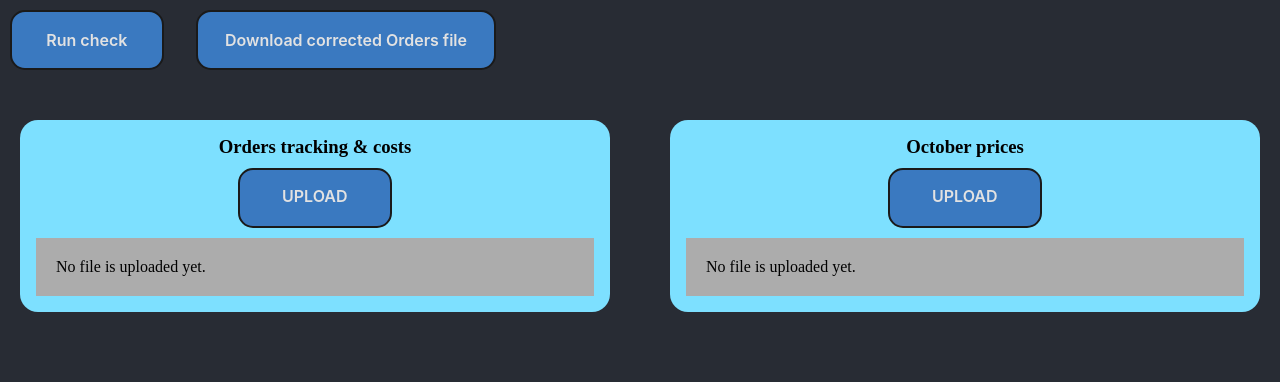
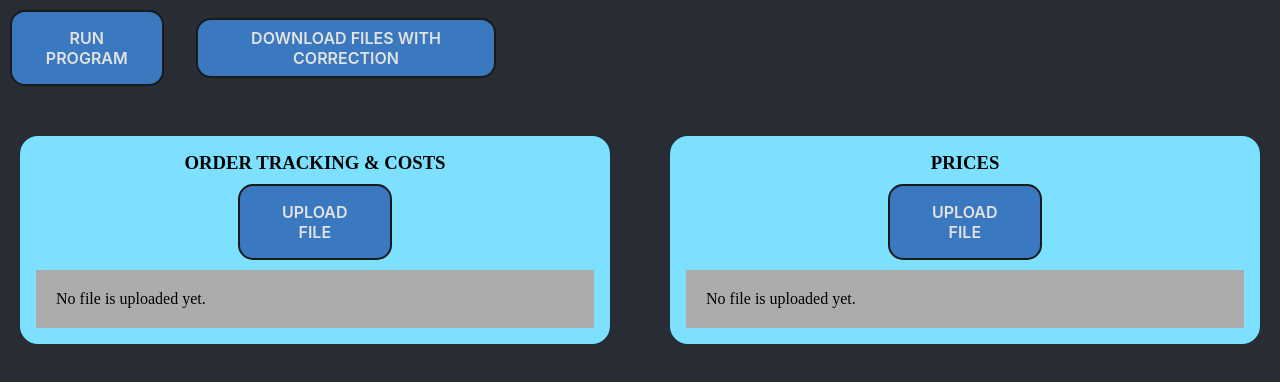
Before and after one commit to Kam-ino/Shopify_Invoice_Checker, a React (Create React App) app in the folder suley-shopify/: page / in a window 1280 px wide. Shown: the top 382 px of the page. Built offline with nearby package versions, Linux system fonts and the light colour scheme.

Commit message:
TUTORIAL

```diff
--- a/suley-shopify/src/App.js
+++ b/suley-shopify/src/App.js
@@ -291,25 +291,25 @@ function App() {
       {/* Top buttons */}
       <div className="controls">
         <button className="button" onClick={handleRunCheck}>
-          Run check
+          RUN PROGRAM
         </button>
         <button className="button secondary" onClick={handleDownload}>
-          Download corrected Orders file
+          DOWNLOAD FILES WITH CORRECTION
         </button>
         {message && <div className="status-message">{message}</div>}
       </div>
 
       {/* Upload tables */}
       <div className="side-by-side">
-        <Table title="Orders tracking & costs" onDataChange={setOrdersFile} />
-        <Table title="October prices" onDataChange={setPricesFile} />
+        <Table title="ORDER TRACKING & COSTS" onDataChange={setOrdersFile} />
+        <Table title="PRICES" onDataChange={setPricesFile} />
       </div>
 
       {/* Results table */}
       {results && results.length > 0 && (
         <div className="results-wrapper">
           <div className="results-header">
-            <h2>Order check results</h2>
+            <h2>INVOICE CHECK RESULTS</h2>
             <button
               type="button"
               className="button small"
--- a/suley-shopify/src/components/table.js
+++ b/suley-shopify/src/components/table.js
@@ -92,7 +92,7 @@ function Table({ title, onDataChange }) {
           style={{ display: "none" }}
         />
         <label htmlFor={title} className="button">
-          UPLOAD
+          UPLOAD FILE
         </label>
 
         {typeError && (
@@ -114,7 +114,7 @@ function Table({ title, onDataChange }) {
                 </tr>
               </thead>
               <tbody>
-                {rows.slice(0, 50).map((row, index) => (
+                {rows.slice(0, 9999).map((row, index) => (
                   <tr key={index}>
                     {columns.map((col) => (
                       <td key={col}>{row[col]}</td>
@@ -123,11 +123,6 @@ function Table({ title, onDataChange }) {
                 ))}
               </tbody>
             </table>
-            {rows.length > 50 && (
-              <p style={{ fontSize: "0.8rem", marginTop: "4px" }}>
-                Showing first 50 rows…
-              </p>
-            )}
           </div>
         ) : (
           <div>No file is uploaded yet.</div>
```
